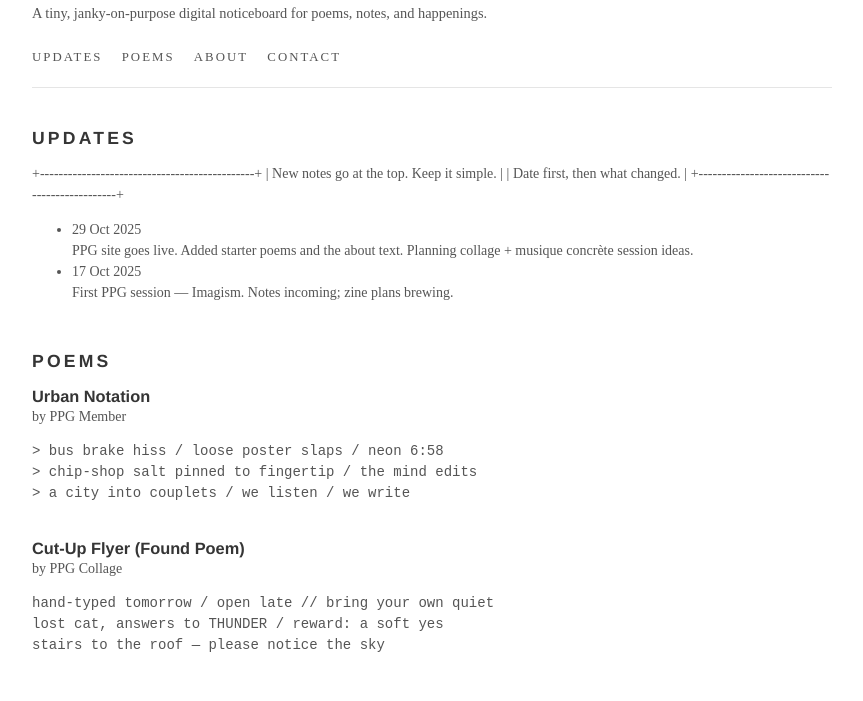
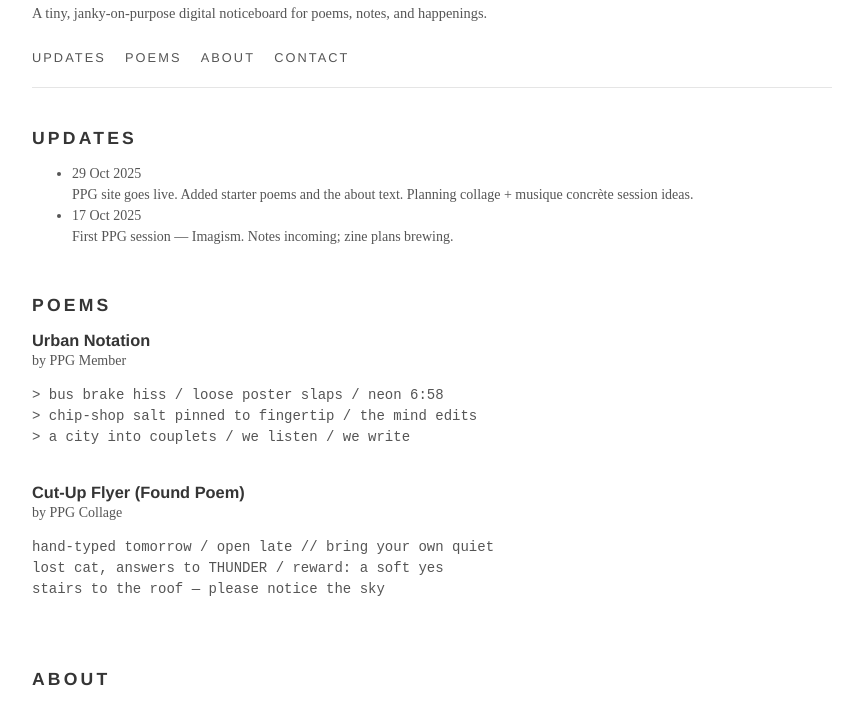
Before and after one commit to PeckhamPoetryGroup/ppg.github.io, a plain HTML site: page index.html in a window 1280 px wide. Shown: the part 75-776 px from the top of the page, without its empty margins (208-1071 px from the left). Drawn offline with Linux system fonts and the light colour scheme.

Commit message:
Update index.html
Font+Box 2

```diff
--- a/index.html
+++ b/index.html
@@ -104,6 +104,7 @@ nav {
   font-size: 0.8rem;
   text-transform: uppercase;
   letter-spacing: 0.16em;
+  font-family: "Helvetica Neue","Segoe UI",Helvetica,Arial,sans-serif;
 }
 
 nav a {
@@ -227,10 +228,6 @@ footer p {
     <main>
       <section id="updates">
         <h2>Updates</h2>
-        <div class="box ascii">+----------------------------------------------+
-| New notes go at the top. Keep it simple.  |
-| Date first, then what changed.            |
-+----------------------------------------------+</div>
         <ul class="updates">
           <!-- COPY THIS LI FOR NEW ENTRIES. Newest on top. -->
           <li>
```
